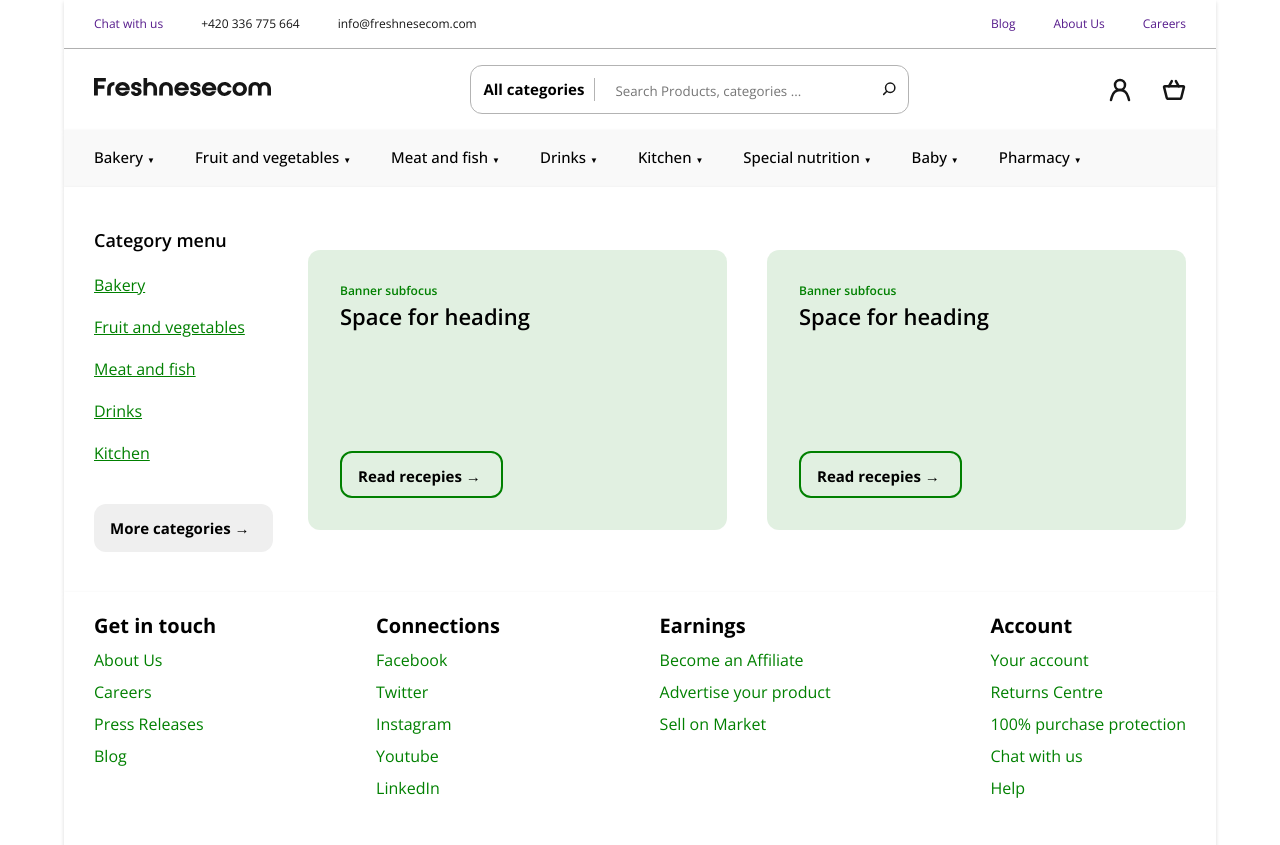
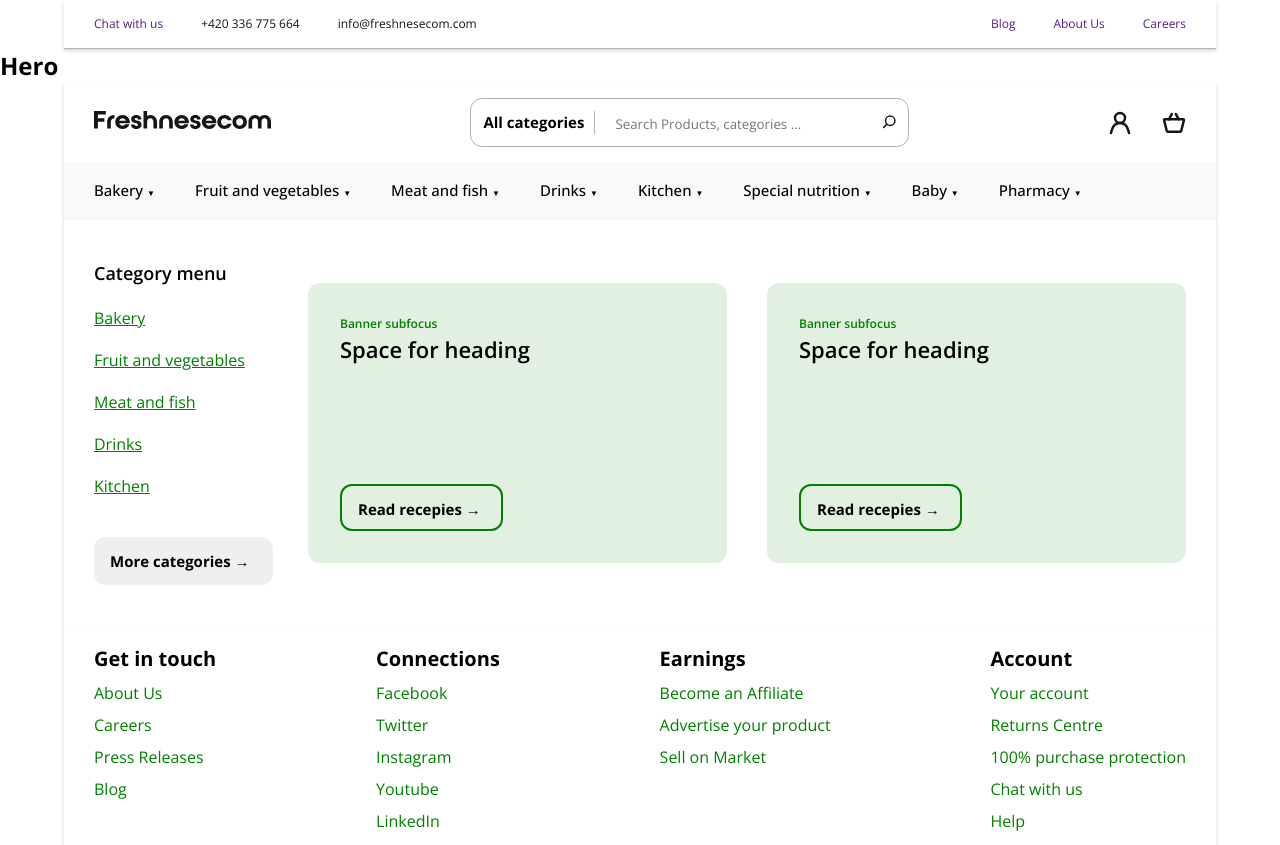
Before and after one commit to MASTERxcode0/uy-vazifasi-jamoa, a plain HTML site: page index.html in a window 1280 px wide. Shown: the top 845 px of the page. Drawn offline with nearby package versions, Linux system fonts and the light colour scheme.

Commit message:
Add section

```diff
--- a/index.html
+++ b/index.html
@@ -19,6 +19,9 @@
         <li><a href="">Careers</a></li>
       </ul>
     </header>
+    <div class="hero">
+      <h2>Hero</h2>
+    </div>
     <section class="container freshnesecom">
       <div class="logo">
         <img src="imgases/Freshnesecom.svg" alt="logo" />
```
